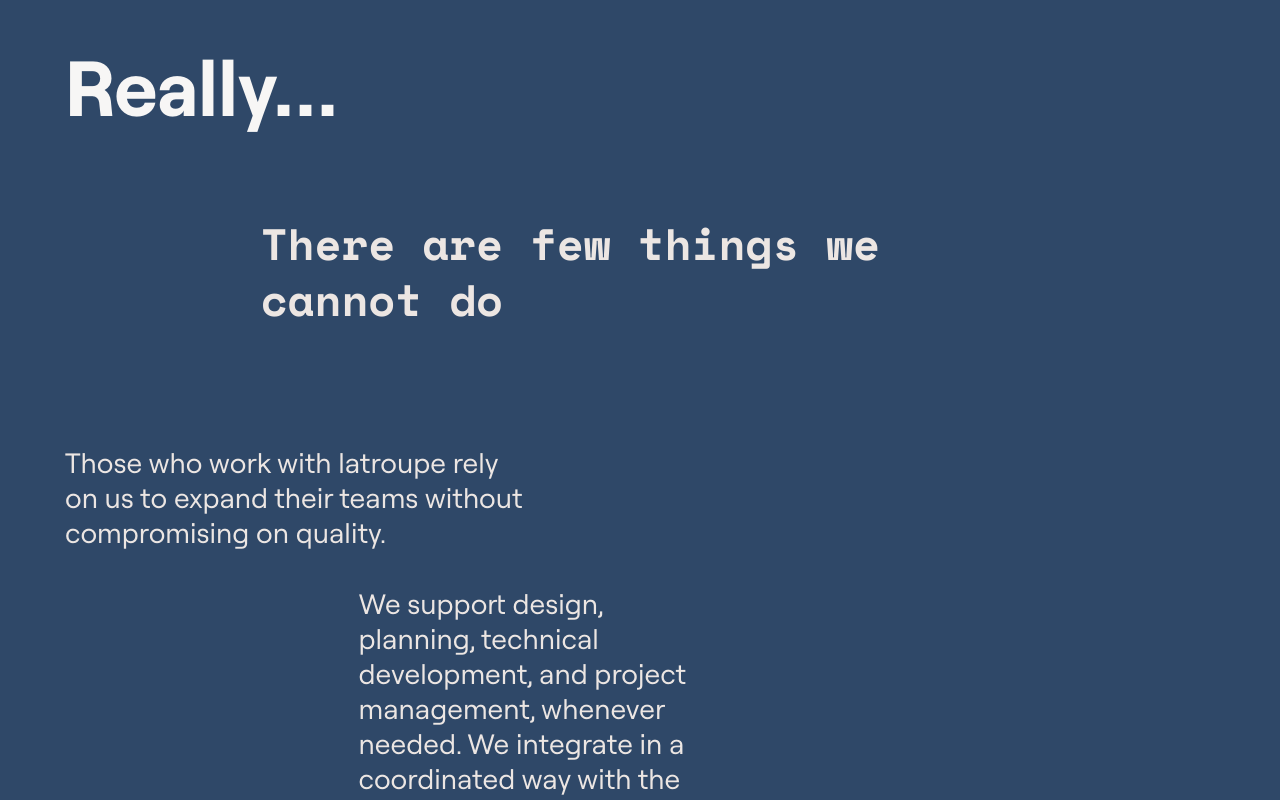
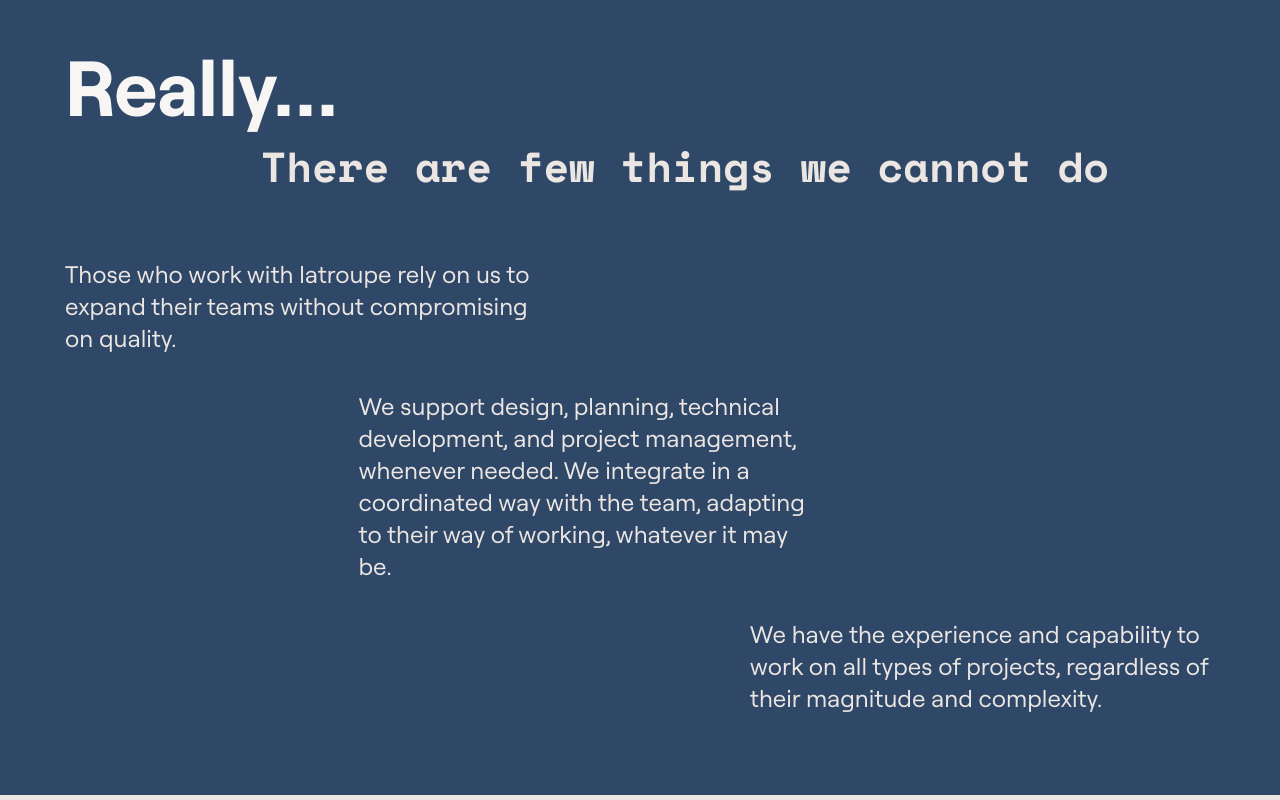
Before and after one commit to LaTroupe-Studio/latroupe-marketing, a Next.js app: page /beta/en in a window 1280 px wide. Shown: the part 1000-1800 px from the top of the page. Built offline with nearby package versions, Linux system fonts and the light colour scheme.

Commit message:
adjust About for proper spacing

```diff
--- a/src/components/About.module.css
+++ b/src/components/About.module.css
@@ -22,34 +22,42 @@
 
 .eyebrow {
   font-family: var(--font-heading);
-  font-size: 78px; line-height: 74px;
-  font-weight: 700; color: #F7F6F5;
+  font-size: 78px;
+  line-height: 74px;
+  font-weight: 700;
+  color: #F7F6F5;
   margin: 0;
 }
 
 /* "Hay pocas cosas…" — col 3, 94px below */
-.headlineCol { grid-column: 3 / 11; grid-row: 2; margin-top: 94px; }
+.headlineCol { grid-column: 3 / 12; grid-row: 2; margin-top: 1rem; }
 
 .headline {
   font-family: var(--font-mono);
-  font-size: 44px; line-height: 56px;
-  font-weight: 650; color: #ECE6E3;
+  font-size: 42px;
+  line-height: 56px;
+  font-weight: 650;
+  color: #ECE6E3;
   margin: 0;
 }
 
 /* "Quienes…" — col 1, 117px below headline */
-.text1Col { grid-column: 1 / 6; grid-row: 3; margin-top: 117px; }
+.text1Col { grid-column: 1 / 6; grid-row: 3; margin-top: 4rem; }
 
 /* "Estamos…" — col 4, 153px below Quienes */
-.text2Col { grid-column: 4 / 8; grid-row: 4; margin-top: 36px; }
+.text2Col { grid-column: 4 / 9; grid-row: 4; margin-top: 36px; }
 
 /* "Tenemos…" — col 8, overlaps with Estamos row */
-.text3Col { grid-column: 8 / 12; grid-row: 5; margin-top: 36px; }
+.text3Col { grid-column: 8 / 13; grid-row: 5; margin-top: 36px; }
+
+
 
 .bodyText {
   font-family: var(--font-body);
-  font-size: 28px; line-height: 35px;
-  font-weight: 400; color: #ECE6E3;
+  font-size: 24px;
+  line-height: 32px;
+  font-weight: 400;
+  color: #ECE6E3;
   margin: 0;
 }
 
--- a/src/components/Hero.module.css
+++ b/src/components/Hero.module.css
@@ -73,7 +73,7 @@
 
 .description {
   font-family: var(--font-body);
-  font-size: 32px;
+  font-size: 26px;
   font-weight: 400;
   line-height: 38px;
   color: #28170E;
```
